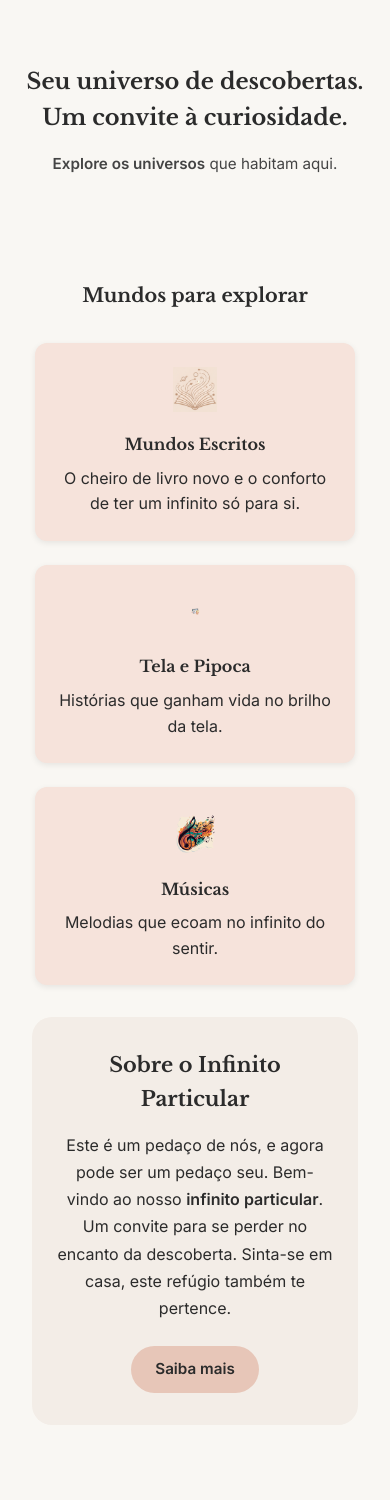
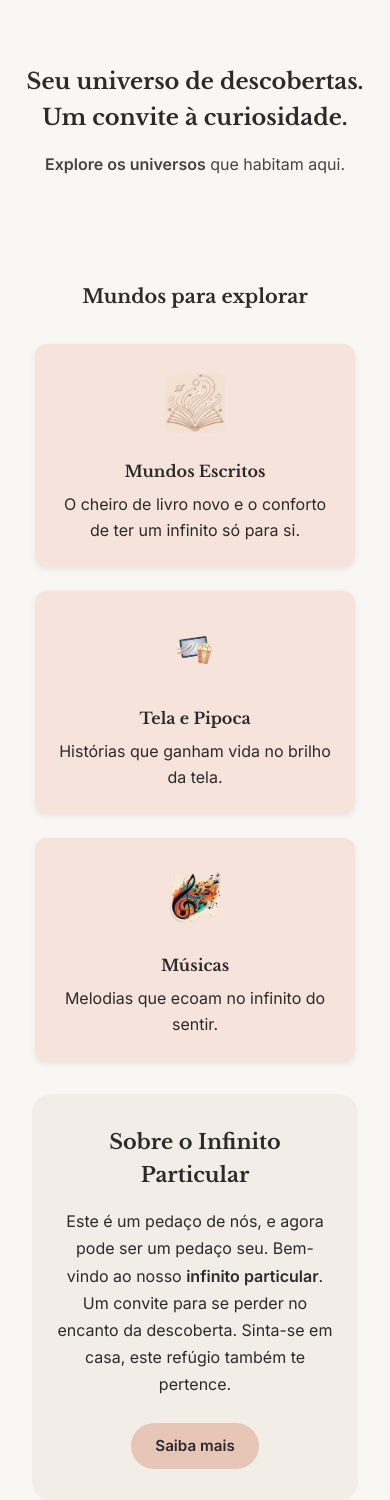
Before and after one commit to alinefxz/infinito-particular, a PHP site: page /html/index.html in a window 390 px wide. Shown: the part 92-1592 px from the top of the page. Before the commit the page ends 1485 px from the top, so only its background shows below. Run offline with PHP 8.4, Linux system fonts and the light colour scheme.

Commit message:
Update style.css
socorrooo

```diff
--- a/css/style.css
+++ b/css/style.css
@@ -127,7 +127,7 @@ nav a:hover {
   background-color: #dcb2a3;
 }
 
-/* mundos e sobre lado a lado */
+/* === CONTEÚDO PRINCIPAL === */
 .conteudo-principal {
   display: flex;
   flex-wrap: wrap;
@@ -139,7 +139,7 @@ nav a:hover {
   margin: 0 auto;
 }
 
-/* mundos */
+/* === CARDS === */
 .mundos {
   flex: 1 1 600px;
   min-width: 300px;
@@ -163,21 +163,36 @@ nav a:hover {
   background-color: #f3ede7;
   border-radius: 12px;
   padding: 1.5rem;
-  width: 260px;
+  width: 280px;
+  height: 260px;
   box-shadow: 0 2px 6px rgba(0,0,0,0.08);
   transition: transform 0.2s;
+  display: flex;
+  flex-direction: column;
+  align-items: center;
+  justify-content: flex-start;
+  text-align: center;
 }
 
 .card:hover {
   transform: translateY(-5px);
 }
 
-.card:nth-child(1) { background-color: #f6e3db; }
-.card:nth-child(2) { background-color: #f1d8c9; }
-.card:nth-child(3) { background-color: #dfe8dc; }
+.card:nth-child(1) { background-color: #f6e3db; } /* Livro */
+.card:nth-child(2) { background-color: #f1d8c9; } /* Cinema */
+.card:nth-child(3) { background-color: #dfe8dc; } /* Música */
 
 .icone {
   margin-bottom: 0.8rem;
+}
+
+.icone img {
+  width: 70px;
+  height: 70px;
+  object-fit: cover;
+  border-radius: 12px;
+  padding: 5px;
+  transition: none; /* sem animação */
 }
 
 .card h4 {
@@ -185,22 +200,7 @@ nav a:hover {
   margin-bottom: 0.5rem;
 }
 
-.card .icone img[src*="cinema_logo.jpg"] {
-  width: 65px;
-  height: 65px;
-  object-fit: cover;
-  border-radius: 12px;
-  padding: 5px;
-}
-
-/* efeito ao passar o mouse */
-.card:hover .icone img[src*="cinema_logo.jpg"] {
-  transform: scale(1.05);
-  box-shadow: 0 6px 14px rgba(0,0,0,0.25);
-}
-
-
-/* sobre */
+/* === SOBRE === */
 .sobre {
   flex: 0 0 320px;
   max-width: 320px;
@@ -237,7 +237,7 @@ nav a:hover {
   background-color: #dcb2a3;
 }
 
-/* Botão voltar ao início */
+/* === BOTÃO VOLTAR AO TOPO === */
 .back-to-top {
   position: fixed;
   bottom: 30px;
@@ -275,7 +275,7 @@ nav a:hover {
   fill: #2b2b2b;
 }
 
-/* rodapé */
+/* === RODAPÉ === */
 footer {
   position: relative;
   text-align: center;
@@ -290,7 +290,7 @@ footer {
   position: relative;
 }
 
-/* responsivo */
+/* === RESPONSIVIDADE === */
 @media (max-width: 1024px) {
   .conteudo-principal {
     gap: 2rem;
@@ -304,6 +304,7 @@ footer {
   .card {
     width: 100%;
     max-width: 320px;
+    height: auto;
   }
 }
 
@@ -330,12 +331,10 @@ footer {
     padding: 1rem 1.5rem;
   }
 
-  /* Mostrar menu hambúrguer */
   .menu-toggle {
     display: flex;
   }
 
-  /* Esconder navegação padrão e transformar em menu mobile */
   nav {
     position: fixed;
     top: 0;
@@ -363,7 +362,6 @@ footer {
     font-size: 1.1rem;
   }
 
-  /* Overlay escuro quando menu está aberto */
   body::before {
     content: '';
     position: fixed;
@@ -385,25 +383,6 @@ footer {
 
   body.menu-open {
     overflow: hidden;
-  }
-
-  .intro h2 {
-    font-size: 1.6rem;
-  }
-
-  .intro p {
-    font-size: 0.95rem;
-  }
-
-  .back-to-top {
-    width: 45px;
-    height: 45px;
-    bottom: 20px;
-  }
-
-  .back-to-top svg {
-    width: 20px;
-    height: 20px;
   }
 }
 
@@ -435,16 +414,11 @@ footer {
   color: inherit;
 }
 
-.icone img {
-    width: 45px;
-    height: 45px;
-    object-fit: contain;
-}
-
 body {
   opacity: 0;
   transition: opacity 0.5s ease-in-out;
 }
+
 body.fade-in {
   opacity: 1;
 }
```
Lines whose indentation alone changed are shown as unchanged.
